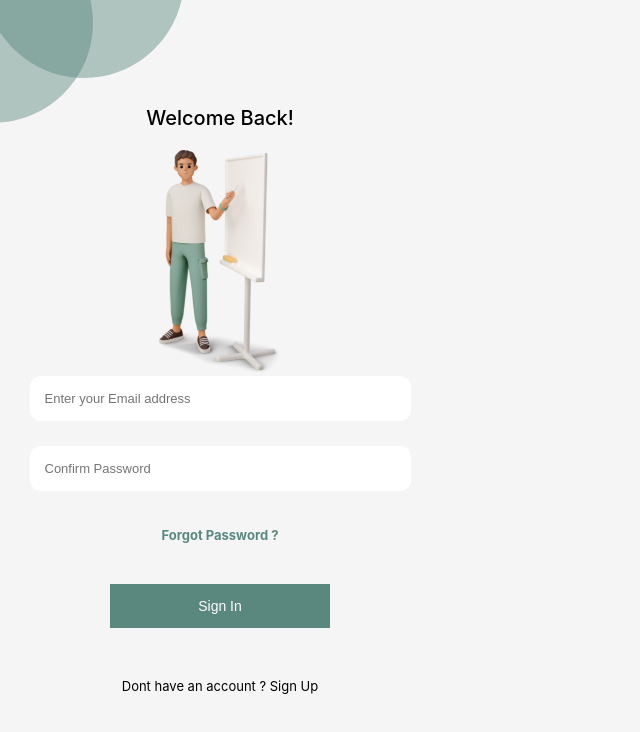
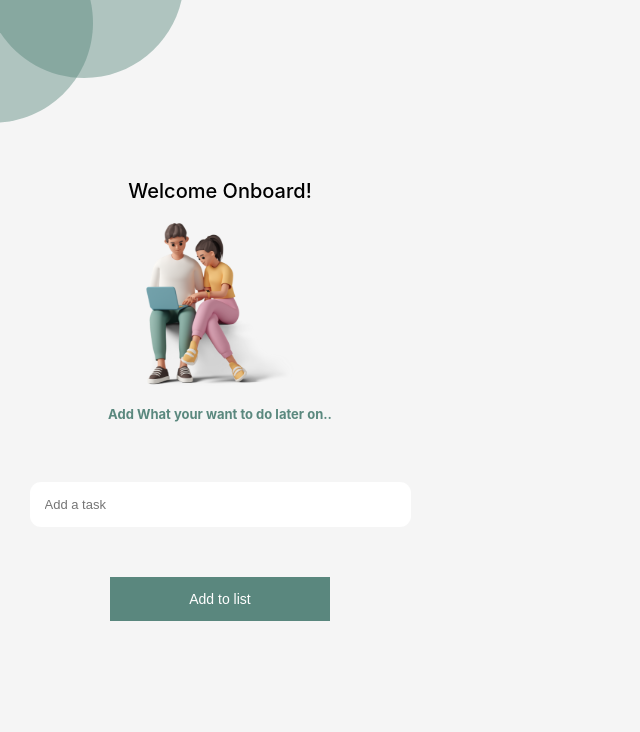
Before and after one commit to henriquejensen/todo-app, a React (Create React App) app: page / in a window 1280 px wide. Shown: the top 732 px of the page, without its empty margins (0-640 px from the left). Built offline with nearby package versions, Linux system fonts and the light colour scheme.

Commit message:
Tela welcome

```diff
--- a/src/App.js
+++ b/src/App.js
@@ -3,13 +3,15 @@ import GetStarted from './pages/GetStarted';
 import styles from './App.module.css';
 import Onboard from './pages/Onboard';
 import Login from './pages/Login';
+import Welcome from './pages/Welcome';
 
 function App() {
   return (
     <main className={ styles.container }>
       {/* <GetStarted /> */}
       {/* <Onboard /> */}
-      <Login />
+      {/* <Login /> */}
+      <Welcome />
     </main>
   );
 }
--- /dev/null
+++ b/src/pages/Welcome.js
@@ -0,0 +1,30 @@
+import React from 'react';
+import Banner from '../components/Banner';
+import Button from '../components/Button';
+import Form from '../components/Form';
+import Input from '../components/Input';
+import Subtitle from '../components/Subtitle';
+import Title from '../components/Title';
+import styles from './Welcome.module.css';
+import WelcomeBanner from '../assets/WelcomeBanner.svg';
+
+function Welcome() {
+  return (
+    <section className={ styles.container }>
+      <Title title="Welcome Onboard!" />
+
+      <Banner image={ WelcomeBanner } />
+
+      <Subtitle subtitle="Add What your want to do later on.." />
+
+      <Form>
+        <Input placeholder="Add a task" required />
+
+        <Button type="submit">Add to list</Button>
+      </Form>
+
+    </section>
+  );
+}
+
+export default Welcome;
--- /dev/null
+++ b/src/pages/Welcome.module.css
@@ -0,0 +1,16 @@
+.container {
+  display: flex;
+  flex-direction: column;
+  justify-content: center;
+  align-items: center;
+  height: 100vh;
+}
+
+.container > h1 {
+  margin-bottom: 20px;
+}
+
+.container input {
+  margin-bottom: 50px;
+  margin-top: 50px;
+}
```
Also changed, not shown: src/assets/WelcomeBanner.svg (added).
